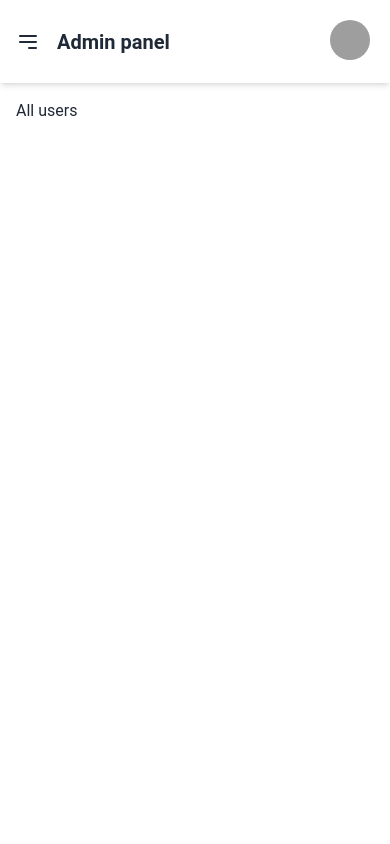
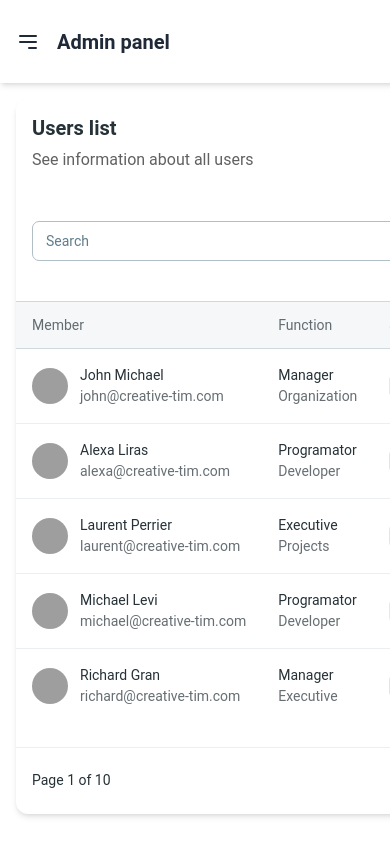
Before and after one commit to Saim-Al-Ifran/event-management-system-client, a React (Vite) app: page /dashboard/users in a window 390 px wide. Built offline with nearby package versions, Linux system fonts and the light colour scheme; grey boxes are pictures that could not be loaded.

Commit message:
fixed users table responsiveness

```diff
--- a/src/components/Dashboard/User/UserTable.tsx
+++ b/src/components/Dashboard/User/UserTable.tsx
@@ -9,28 +9,11 @@ import {
   CardBody,
   Chip,
   CardFooter,
-  Tabs,
-  TabsHeader,
-  Tab,
   Avatar,
   IconButton,
   Tooltip,
 } from "@material-tailwind/react";
 
-const TABS = [
-  {
-    label: "All",
-    value: "all",
-  },
-  {
-    label: "Monitored",
-    value: "monitored",
-  },
-  {
-    label: "Unmonitored",
-    value: "unmonitored",
-  },
-];
 
 const TABLE_HEAD = ["Member", "Function", "Status", "Employed", ""];
 
@@ -84,37 +67,26 @@ const TABLE_ROWS = [
 
 function UsersTable() {
   return (
-    <Card className="h-full w-full" {...(undefined as any)}>
+    <Card {...(undefined as any)}>
       <CardHeader floated={false} shadow={false} className="rounded-none" {...(undefined as any)}>
         <div className="mb-8 flex items-center justify-between gap-8">
           <div>
             <Typography variant="h5" color="blue-gray" {...(undefined as any)}>
-              Members list
+              Users list
             </Typography>
             <Typography color="gray" className="mt-1 font-normal" {...(undefined as any)}>
-              See information about all members
+              See information about all users
             </Typography>
           </div>
           <div className="flex shrink-0 flex-col gap-2 sm:flex-row">
-            <Button variant="outlined" size="sm" {...(undefined as any)}>
-              view all
-            </Button>
             <Button className="flex items-center gap-3" size="sm" {...(undefined as any)}>
               <UserPlusIcon strokeWidth={2} className="h-4 w-4" /> Add member
             </Button>
           </div>
         </div>
         <div className="flex flex-col items-center justify-between gap-4 md:flex-row">
-          <Tabs value="all" className="w-full md:w-max">
-            <TabsHeader {...(undefined as any)}>
-              {TABS.map(({ label, value }) => (
-                <Tab key={value} value={value} {...(undefined as any)}>
-                  &nbsp;&nbsp;{label}&nbsp;&nbsp;
-                </Tab>
-              ))}
-            </TabsHeader>
-          </Tabs>
-          <div className="w-full md:w-72">
+        <div className="flex-1" />
+          <div className="w-full md:w-72  ">
             <Input
               label="Search"
               icon={<MagnifyingGlassIcon  className="h-5 w-5" />}
--- a/src/pages/Dashboard/User/AllUsers.tsx
+++ b/src/pages/Dashboard/User/AllUsers.tsx
@@ -4,6 +4,7 @@ const AllUsers = () => {
   return (
     <>
       <UsersTable/>
+
     </>
   )
 }
--- a/src/routes/AppRouter.tsx
+++ b/src/routes/AppRouter.tsx
@@ -1,7 +1,7 @@
 
 import { BrowserRouter as Router, Routes, Route } from 'react-router-dom';
 import Dashboard from '../layout/Dashboard';
-
+import AllUsers from '../pages/Dashboard/User/AllUsers';
 
 const AppRouter = () => {
   return (
@@ -11,7 +11,7 @@ const AppRouter = () => {
                <Route path="dashboard" element={<Dashboard/>}>
 
                         <Route path="users/add" element={<h1>User dam dam</h1>}/>
-                        <Route path="users/" element={<h1>All users</h1>}/>
+                        <Route path="users/" element={<AllUsers/>}/>
                         <Route path="bookings" element={<h1>bookings</h1>}/>
                         <Route path="feedback" element={<h1>All feedback</h1>}/>
                         <Route path="settings" element={<h1>All feedback</h1>}/>
```
